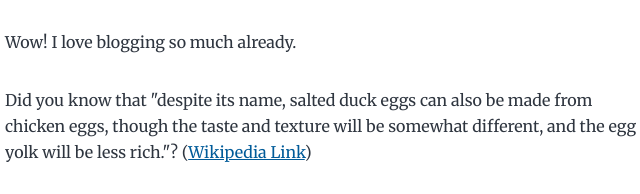
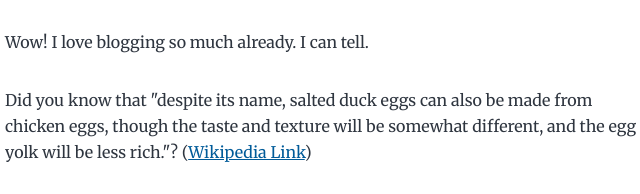
Before and after one commit to theapplegates/gat-start-blog, a Gatsby site: page /my-second-post/ in a window 1280 px wide. Shown: the part 211-405 px from the top of the page, 319-959 px from the left. Built offline with nearby package versions, Linux system fonts and the light colour scheme; Gatsby itself is replaced by a stand-in of ours.

Commit message:
Update index.md

```diff
--- a/content/blog/my-second-post/index.md
+++ b/content/blog/my-second-post/index.md
@@ -3,7 +3,7 @@ title: My Second Post!
 date: "2015-05-06T23:46:37.121Z"
 ---
 
-Wow! I love blogging so much already.
+Wow! I love blogging so much already. I can tell.
 
 Did you know that "despite its name, salted duck eggs can also be made from
 chicken eggs, though the taste and texture will be somewhat different, and the
```
